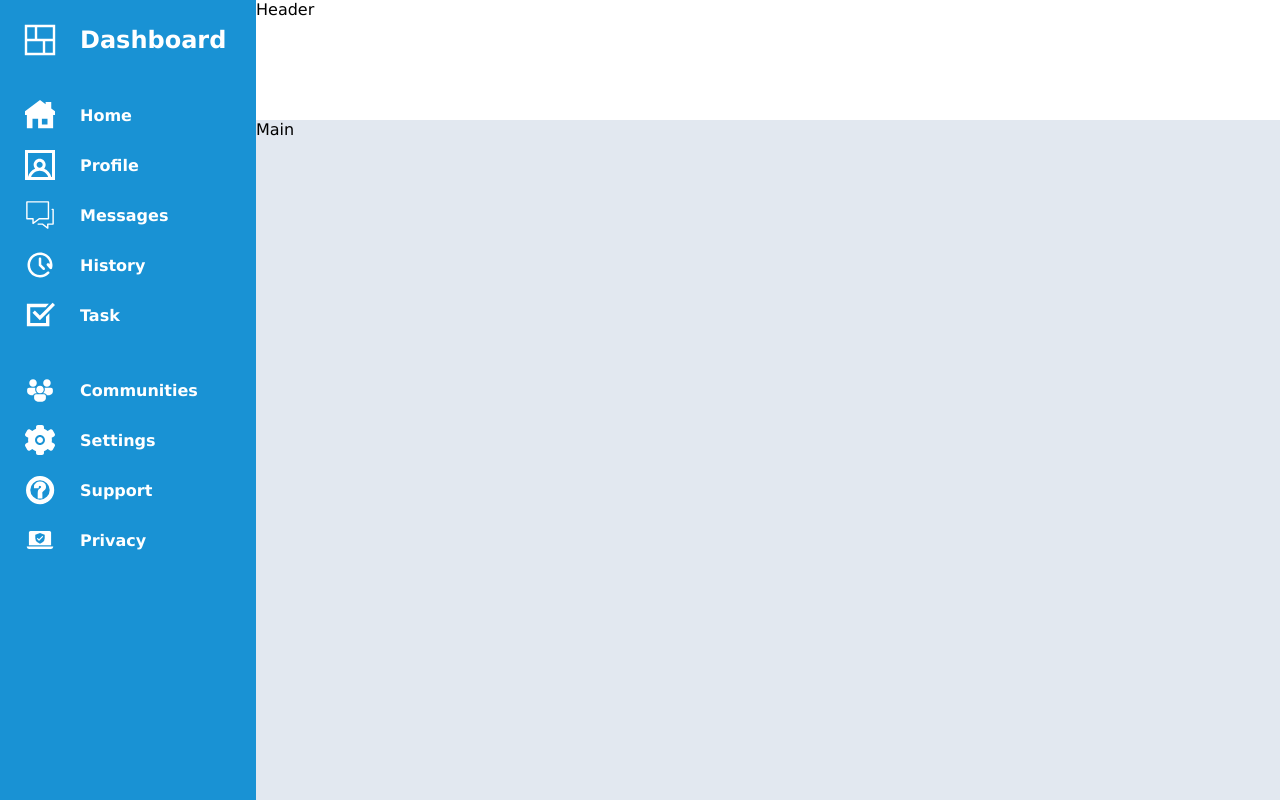
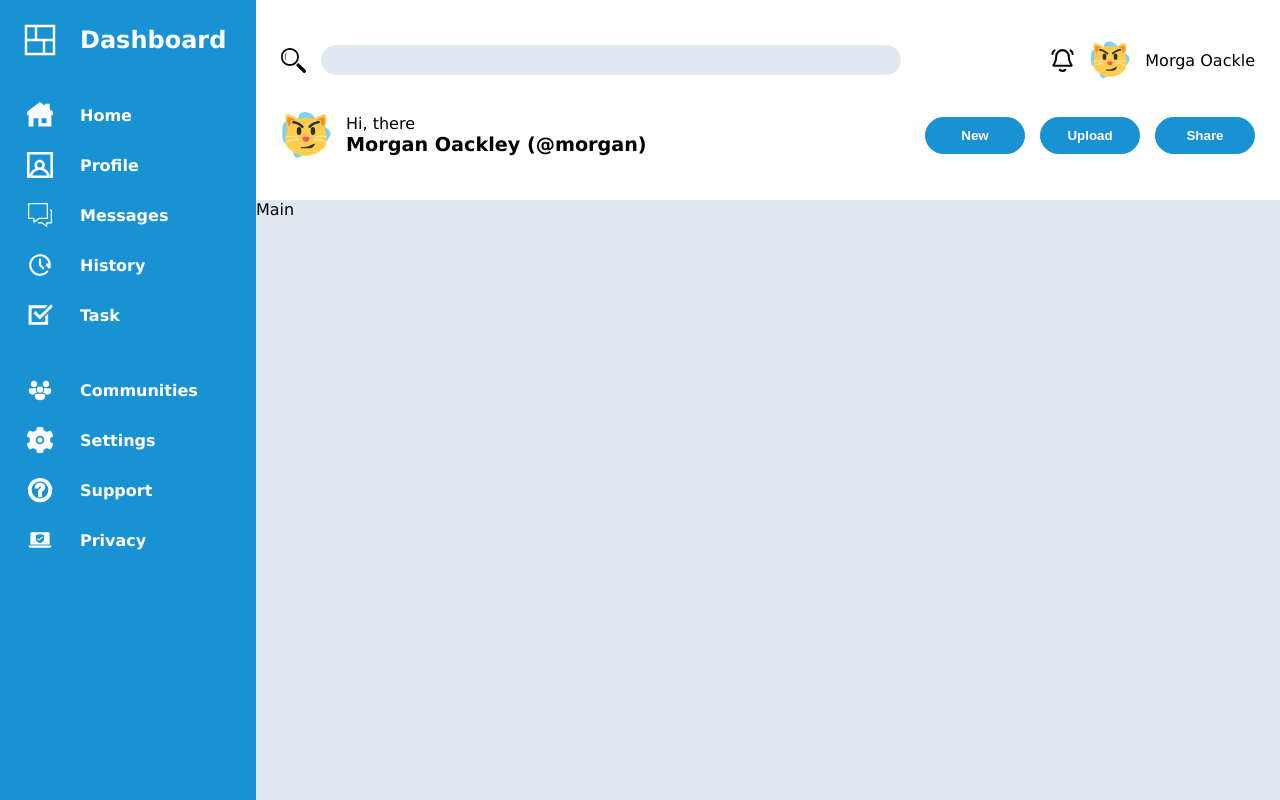
Before and after one commit to jvp36/admin-dashboard, a plain HTML site: page index.html in a window 1280 px wide. Drawn offline with Linux system fonts and the light colour scheme.

Commit message:
Add header

```diff
--- a/index.html
+++ b/index.html
@@ -7,7 +7,28 @@
     <link rel="stylesheet" href="style.css">
 </head>
 <body>
-    <header class="header">Header</header>
+    <header class="header">
+        <div class="search">
+            <img src="img/magnifying-glass-9-svgrepo-com.svg" alt="Magnifying Glass Icon">
+            <input type="text">
+        </div>
+        <div class="alert">
+            <img class="bell" src="img/bell-ringing-01-svgrepo-com.svg" alt="Bell Icon">
+            <img class="avatar" src="img/cat-with-wry-smile-svgrepo-com.svg" alt="Cat Avatar">
+            <p>Morga Oackle</p>
+        </div>
+        <div class="user">
+            <img class="avatar" src="img/cat-with-wry-smile-svgrepo-com.svg" alt="Cat Avatar">
+            <div class="text">
+                <p>Hi, there</p>
+                <h2>Morgan Oackley (@morgan)</h2>
+            </div>
+        </div>
+        <div class="btns">
+            <input type="submit" class="btn" value="New"><input type="submit" class="btn" value="Upload"><input type="submit" class="btn" value="Share">
+        </div>
+
+    </header>
     <div class="sidenav">
         <div class="sidenav__title">
             <img src="img/dashboard-svgrepo-com.svg" alt="Dashboard Icon">
--- a/style.css
+++ b/style.css
@@ -10,15 +10,20 @@ body {
     font-family: 'Lucida Sans', 'Lucida Sans Regular', 'Lucida Grande', 'Lucida Sans Unicode', Geneva, Verdana, sans-serif;
     display: grid;
     grid-template-columns: 1fr 4fr;
-    grid-template-rows: 15% 85%;
+    grid-template-rows: 25% 75%;
     grid-template-areas:
     "sidenav header"
     "sidenav main";
 }
 h1 {
     font-size: 1.5rem;
+    color: #FFFFFF;
+}
+h2 {
+    font-size: 1.2rem;
+}
+h1, h2, p {
     margin: 0;
-    color: #FFFFFF;
 }
 ul {
     margin: 0;
@@ -31,9 +36,78 @@ a {
     font-weight: bold;
     color: #FFFFFF;
 }
+/* HEADER */
 .header {
+    padding: 25px;
     grid-area: header;
+    display: grid;
+    grid-template-columns: 3.5fr 1.5fr;
+    grid-template-rows: repeat(2, auto);
+    grid-template-areas:
+        "search alert"
+        "user btns";
 }
+.search {
+    display: flex;
+    justify-content: flex-start;
+    align-items: center;
+    gap: 15px;
+    grid-area: search;
+
+}
+.search img, .alert .bell {
+    width: 25px;
+}
+.search input {
+    outline: none;
+    background-color: #e2e8f0;
+    border: 1px solid #e2e8f0;
+    border-radius: calc(30px/2);
+    width: 90%;
+    height: 30px;
+}
+.alert {
+    display: flex;
+    justify-content: flex-end;
+    align-items: center;
+    gap: 15px;
+    grid-area: alert;
+
+}
+.alert .avatar {
+    width: 40px;
+}
+.user {
+    display: flex;
+    justify-content: flex-start;
+    align-items: center;
+    gap: 15px;
+    grid-area: user;
+}
+.user img {
+    width: 50px;
+}
+.btns {
+    display: flex;
+    justify-content: flex-end;
+    align-items: center;
+    gap: 15px;
+    grid-area: btns;
+}
+.btn {
+    width: 100px;
+    background-color: #1992d4;
+    border: 1px solid #1992d4;
+    border-radius: calc(37px/2);
+    color: #FFFFFF;
+    font-weight: bold;
+    padding: 10px 15px;
+}
+.btn:hover {
+    cursor: pointer;
+    font-weight: 400;
+}
+/* SIDEBAR */
 .sidenav {
     padding: 15px;
     background-color: #1992d4;
@@ -53,7 +127,7 @@ a {
     width: 50px;
 }
 .link img {
-    padding: 10px;
+    padding: 12px;
     width: 50px;
 }
 .sidenav__links .link:nth-child(5) {
```
Also changed, not shown: img/bell-ringing-01-svgrepo-com.svg (added), img/cat-with-wry-smile-svgrepo-com.svg (added), img/magnifying-glass-9-svgrepo-com.svg (added).
